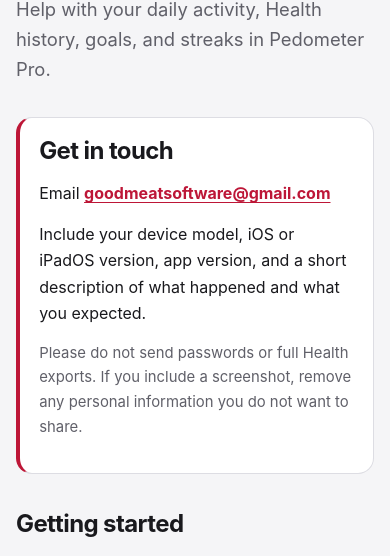
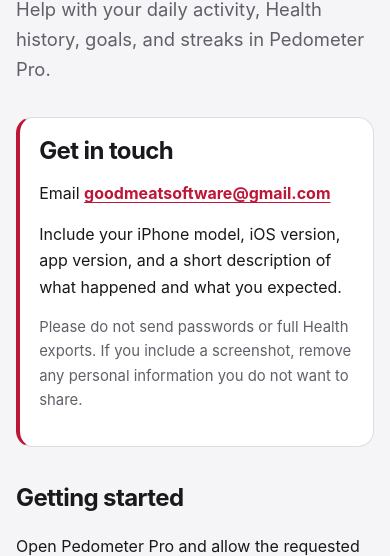
Before and after one commit to smallpotatoes-collab/pedometer-pro-support, a plain HTML site: page index.html in a window 390 px wide. Shown: the part 280-836 px from the top of the page. Drawn offline with Linux system fonts and the light colour scheme.

Commit message:
Clarify iPhone-only support instructions

```diff
--- a/index.html
+++ b/index.html
@@ -18,7 +18,7 @@
     <section class="contact" aria-labelledby="contact-title">
       <h2 id="contact-title">Get in touch</h2>
       <p>Email <a href="mailto:goodmeatsoftware@gmail.com">goodmeatsoftware@gmail.com</a></p>
-      <p>Include your device model, iOS or iPadOS version, app version, and a short description of what happened and what you expected.</p>
+            <p>Include your iPhone model, iOS version, app version, and a short description of what happened and what you expected.</p>
       <p class="note">Please do not send passwords or full Health exports. If you include a screenshot, remove any personal information you do not want to share.</p>
     </section>
     <h2>Getting started</h2>
```
